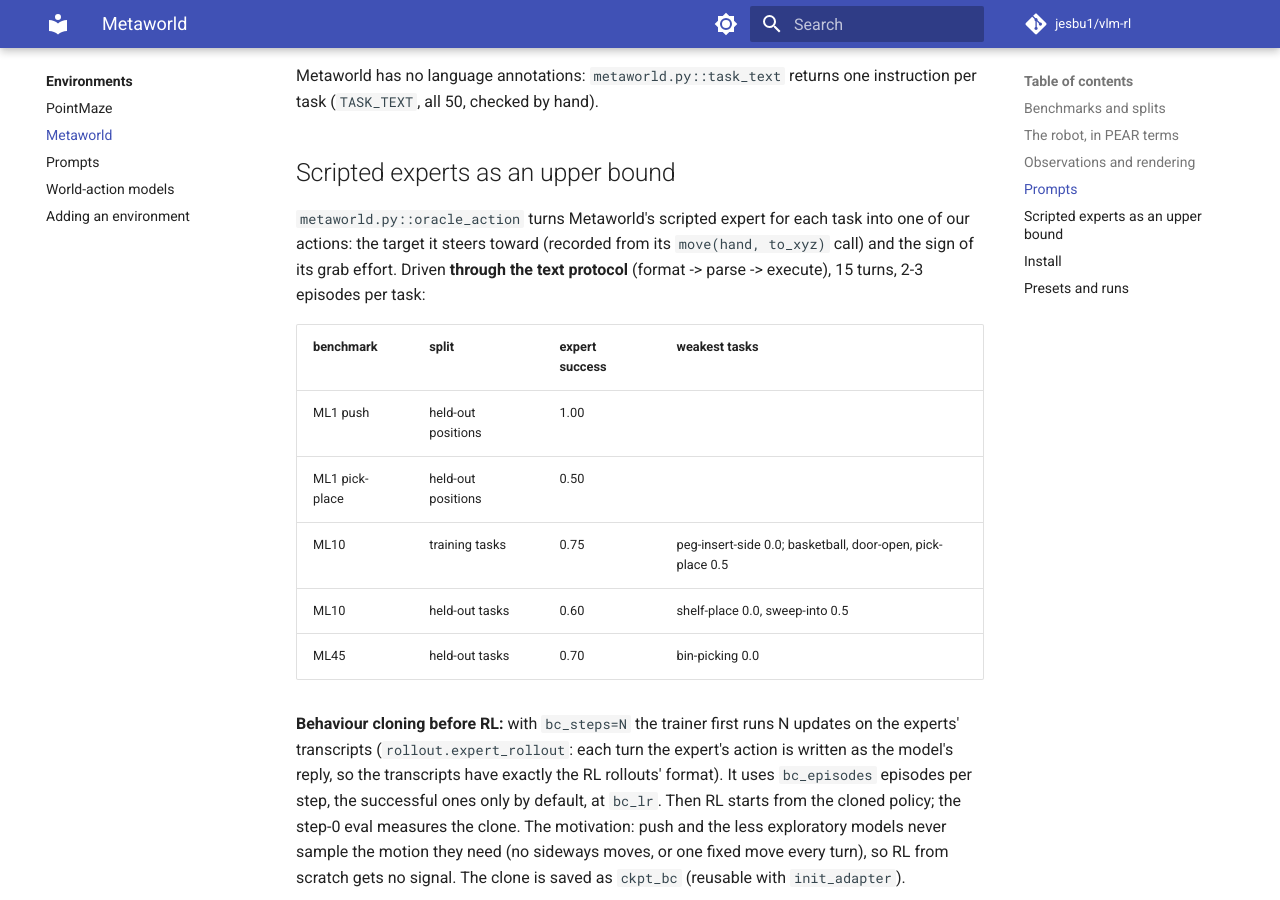
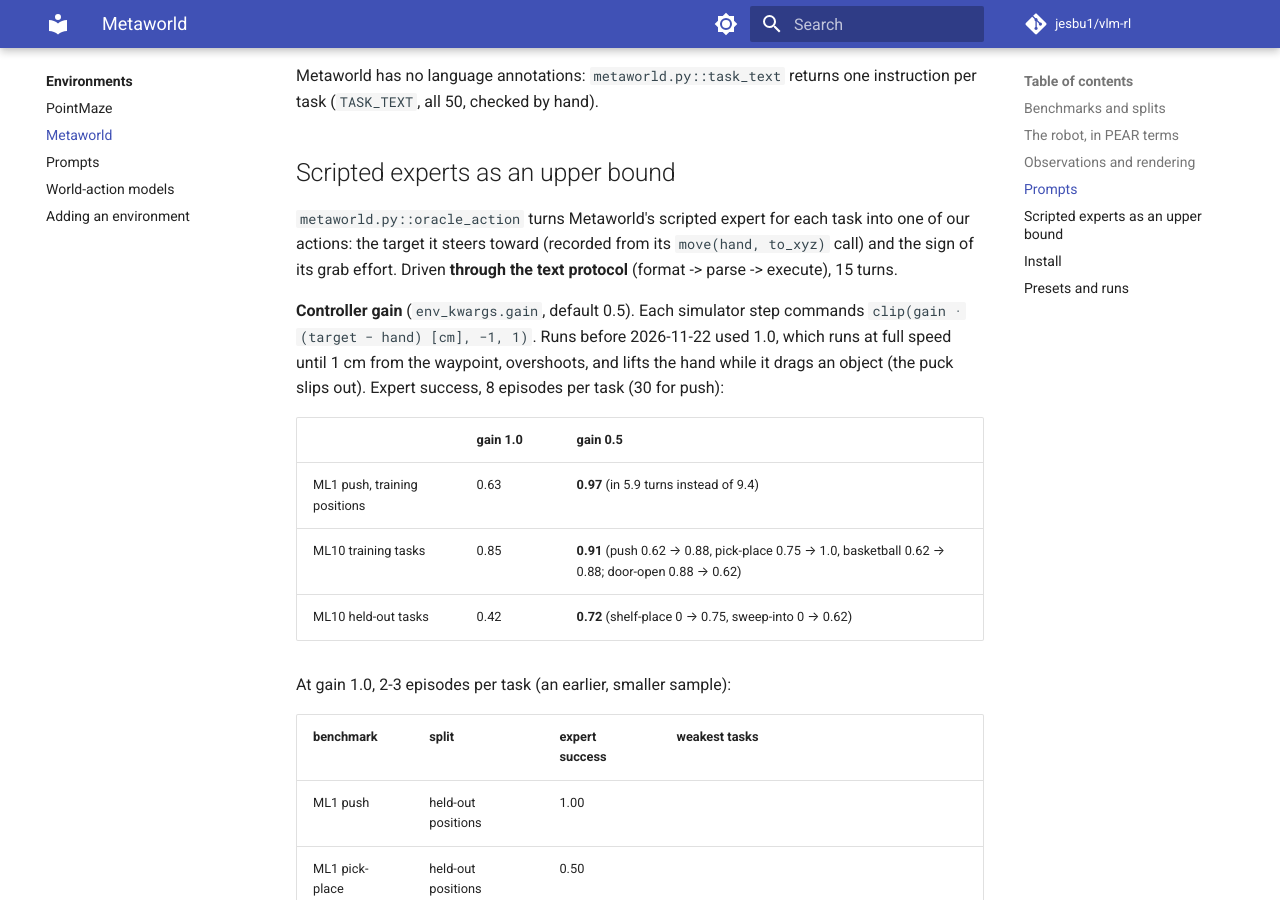
Before and after one commit to jesbu1/vlm-rl, an MkDocs documentation site: the page built from docs/environments/metaworld.md, in a window 1280 px wide and 900 px high, scrolled down 2325 px. Built offline with MkDocs 1.6.1 and Material for MkDocs 9.7.7, drawn with Linux system fonts in a browser that asks for light colours; comment, search, counter and statistics services are not loaded.

Commit message:
Metaworld controller gain 0.5 (was 1.0): scripted-expert push success 0.63 -> 0.97
The waypoint controller ran at full speed until 1 cm from the target, overshot, and lifted the hand
while dragging an object (the push clone's puck slipped out mid-drag). gain 0.5: ML10 expert success
training tasks 0.85 -> 0.91, held-out tasks 0.42 -> 0.72. gain is now in MetaWorldConfig
(env_kwargs.gain=1.0 reproduces earlier runs).

Co-Authored-By: Claude Opus 5.5 <noreply@anthropic.com>

```diff
--- a/docs/environments/metaworld.md
+++ b/docs/environments/metaworld.md
@@ -65,7 +65,19 @@ Metaworld has no language annotations: `metaworld.py::task_text` returns one ins
 
 `metaworld.py::oracle_action` turns Metaworld's scripted expert for each task into one of our actions: the target it
 steers toward (recorded from its `move(hand, to_xyz)` call) and the sign of its grab effort. Driven **through the text
-protocol** (format -> parse -> execute), 15 turns, 2-3 episodes per task:
+protocol** (format -> parse -> execute), 15 turns.
+
+**Controller gain** (`env_kwargs.gain`, default 0.5). Each simulator step commands `clip(gain · (target − hand) [cm],
+−1, 1)`. Runs before 2026-11-22 used 1.0, which runs at full speed until 1 cm from the waypoint, overshoots, and lifts
+the hand while it drags an object (the puck slips out). Expert success, 8 episodes per task (30 for push):
+
+| | gain 1.0 | gain 0.5 |
+|---|---|---|
+| ML1 push, training positions | 0.63 | **0.97** (in 5.9 turns instead of 9.4) |
+| ML10 training tasks | 0.85 | **0.91** (push 0.62 → 0.88, pick-place 0.75 → 1.0, basketball 0.62 → 0.88; door-open 0.88 → 0.62) |
+| ML10 held-out tasks | 0.42 | **0.72** (shelf-place 0 → 0.75, sweep-into 0 → 0.62) |
+
+At gain 1.0, 2-3 episodes per task (an earlier, smaller sample):
 
 | benchmark | split | expert success | weakest tasks |
 |---|---|---|---|
```
Also changed, not shown: 2 other files.
